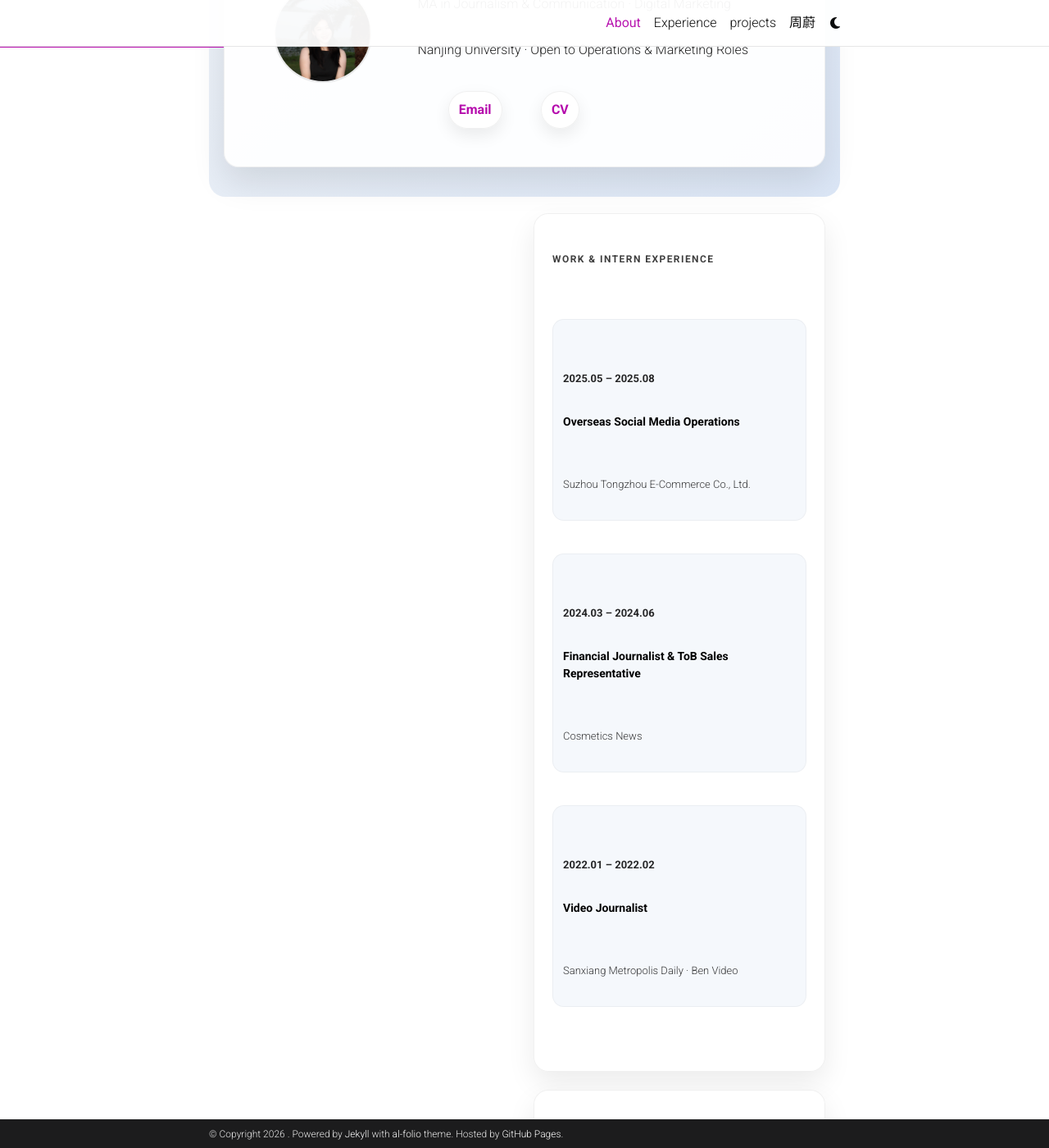
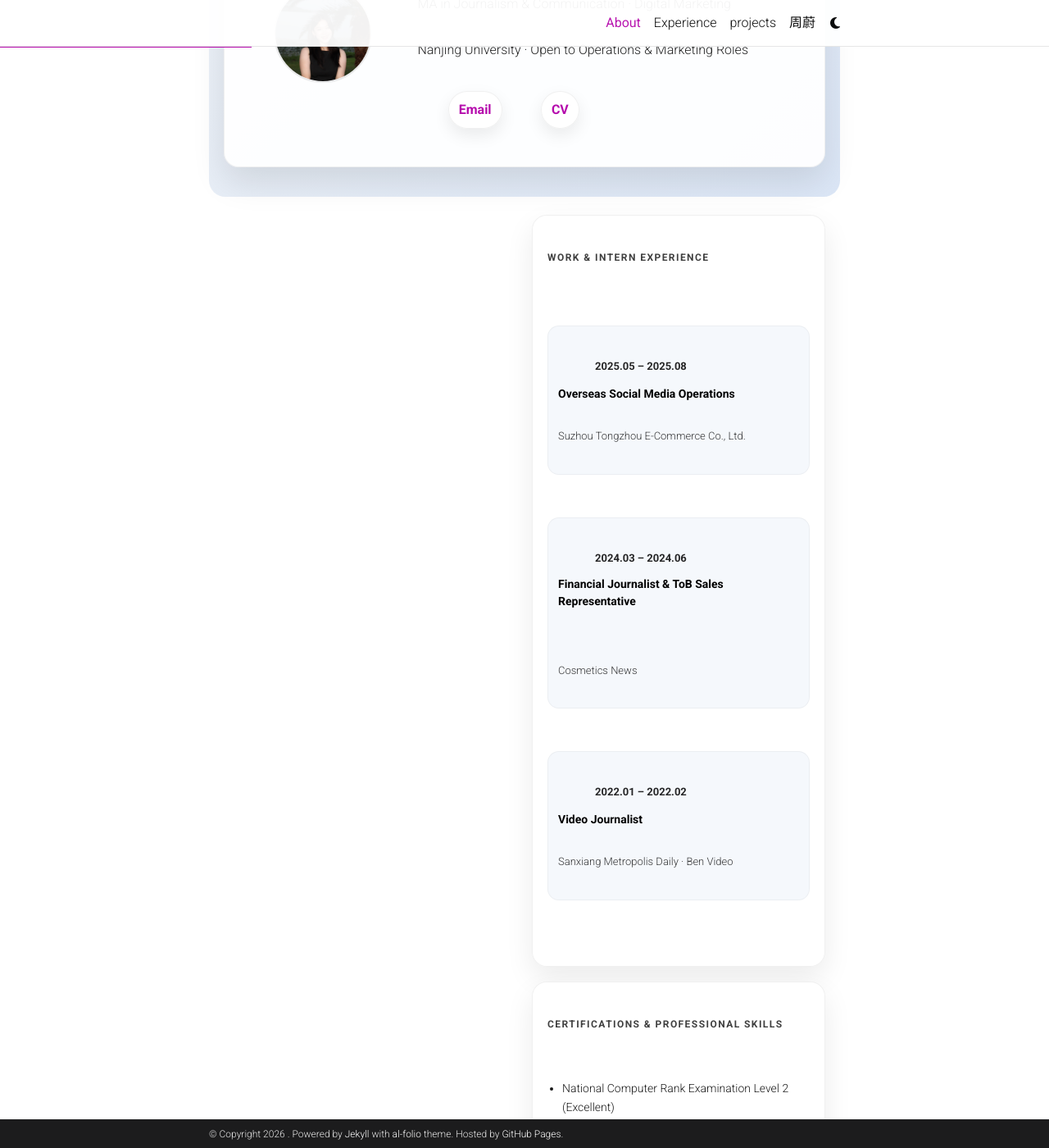
Before and after one commit to Averyagain88/Averyagain88.github.io, a Jekyll site: the page built from _pages/about.md, in a window 1280 px wide and 1400 px high, scrolled down 288 px. Shown: the whole window at 82% size. Built offline with Jekyll 4.4.1, drawn with Linux system fonts in a browser that asks for light colours; comment, search, counter and statistics services are not loaded; a style sheet for code colours, icons or effects is not loaded.

Commit message:
Update _custom.scss

```diff
--- a/_sass/_custom.scss
+++ b/_sass/_custom.scss
@@ -88,49 +88,46 @@
 ========================= */
 .home-grid{
   max-width: 1100px;
-  margin: 20px auto 0; /* 原 26px → 拉近和上方 hero 板块的距离 */
-  display: grid;
-  grid-template-columns: 1fr 1fr; /* 保持两栏并排 */
-  gap: 22px;
-  padding: 0 18px;
-  align-items: start;
-}
-
-/* 把竖排触发的断点从 860px 改到 768px，让更多屏幕保持并排 */
-@media (max-width: 768px){
-  .home-grid{ grid-template-columns: 1fr; }
+  margin: 22px auto 0;
+  display: grid !important;
+  grid-template-columns: 1fr 1fr !important;
+  gap: 18px;
+  padding: 0 18px 12px;
 }
 
 .home-card{
   background: rgba(255,255,255,.92);
   border: 1px solid rgba(0,0,0,.06);
   border-radius: 18px;
-  padding: 22px 22px;
+  padding: 18px 18px;
   box-shadow: 0 14px 34px rgba(0,0,0,.08);
-  position: relative;
 }
 
-.home-card .home-title{
+.home-title{
   text-transform: uppercase;
   letter-spacing: .12em;
   font-weight: 900;
   font-size: 12px;
-  margin: 0 0 8px 0;
+  margin: 0 0 12px 0;
   opacity: .75;
 }
 
 .home-title-gap{
-  margin-top: 12px;
+  margin-top: 16px;
 }
+
+/* =========================
+   EXPERIENCE BLOCKS
+========================= */
 
 .exp-list{
   display: flex;
   flex-direction: column;
-  gap: 8px;
+  gap: 14px;
 }
 
 .exp-item{
-  padding: 10px 12px;
+  padding: 12px 12px;
   border-radius: 14px;
   background: rgba(240,244,250,.65);
   border: 1px solid rgba(0,0,0,.04);
@@ -138,8 +135,9 @@
 
 .exp-line{
   display: flex;
-  flex-direction: column;
-  gap: 4px;
+  flex-wrap: wrap;
+  gap: 10px;
+  align-items: baseline;
 }
 
 .exp-date{
@@ -154,23 +152,17 @@
 }
 
 .exp-org{
-  margin-top: 4px;
+  margin-top: 6px;
   font-size: 13px;
   opacity: .78;
 }
 
 .home-bullets{
   margin: 0;
-  padding-left: 20px;
+  padding-left: 18px;
   font-size: 14px;
-  line-height: 1.45;
+  line-height: 1.6;
   opacity: .9;
-  text-align: left;
-}
-
-.home-bullets li{
-  margin: 4px 0;
-  text-align: left;
 }
 
 @media (max-width: 860px){
```
